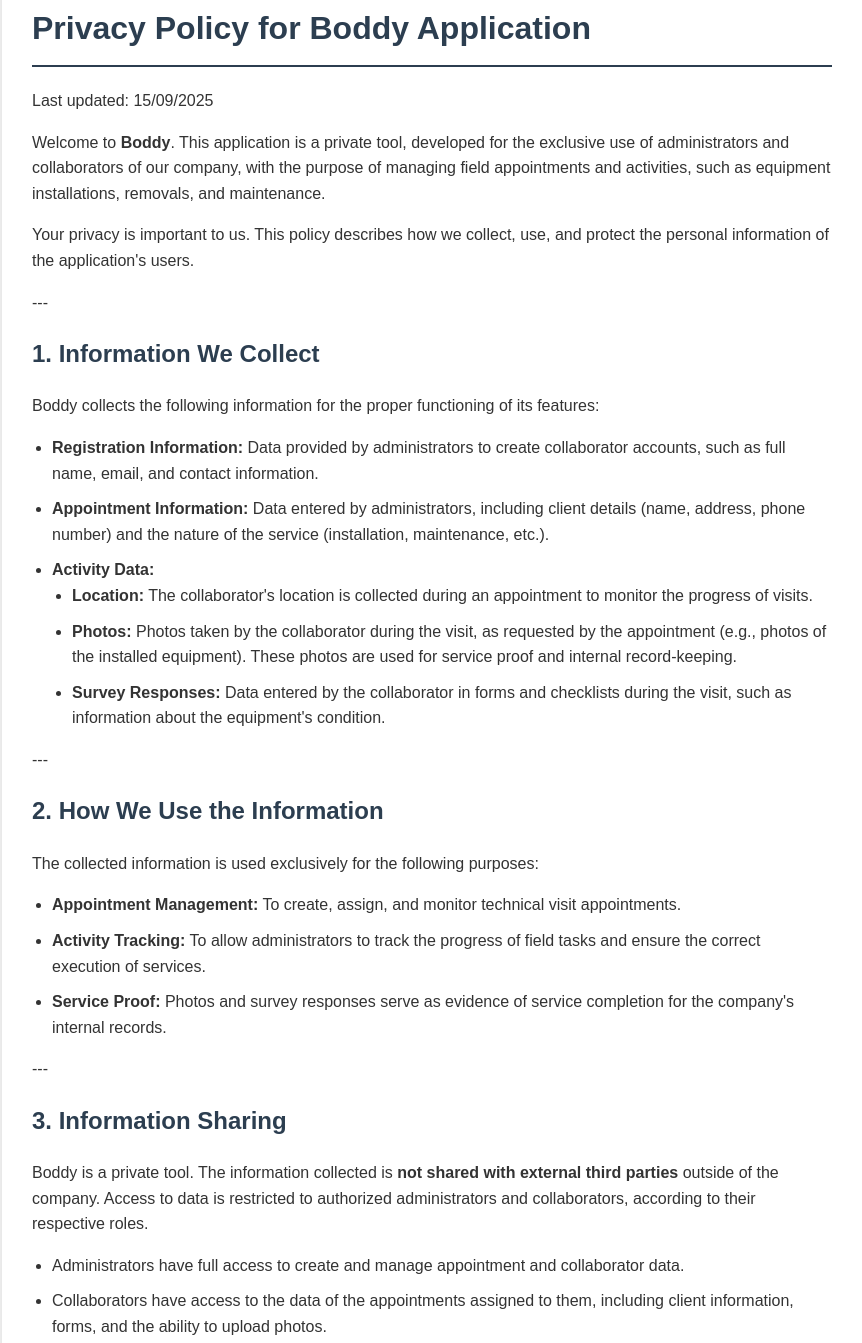
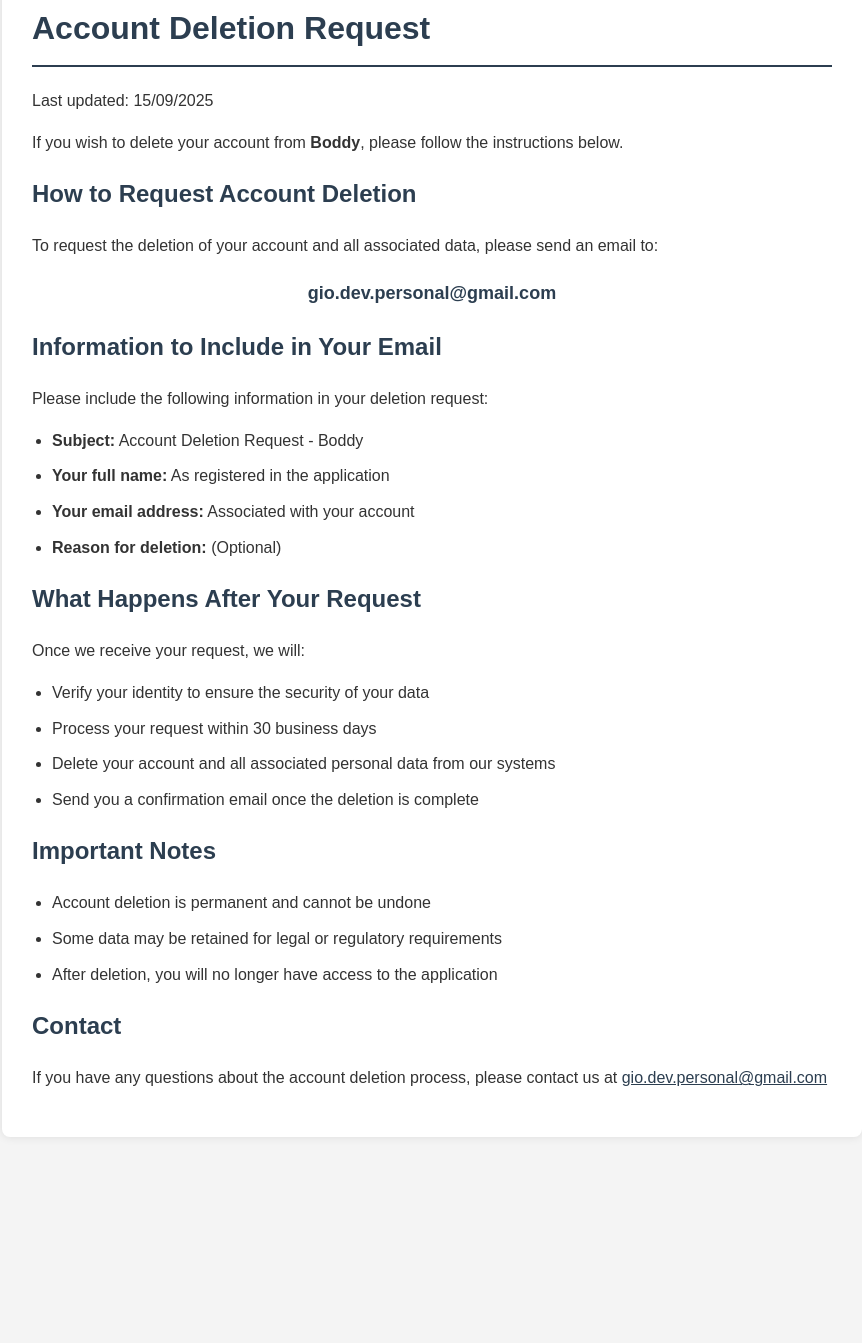
Before and after one commit to GiovaneLopes/boddy-docs, a plain HTML site: page index.html in a window 1280 px wide. Shown: the part 68-1411 px from the top of the page, without its empty margins (208-1070 px from the left). After the commit the page ends 1225 px from the top, so only its background shows below. Drawn offline with Linux system fonts and the light colour scheme.

Commit message:
Creates account dele page

```diff
--- a/index.html
+++ b/index.html
@@ -3,7 +3,7 @@
 <head>
     <meta charset="UTF-8">
     <meta name="viewport" content="width=device-width, initial-scale=1.0">
-    <title>Privacy Policy - Boddy</title>
+    <title>Account Delete - Boddy</title>
     <style>
         body {
             font-family: Arial, sans-serif;
@@ -40,66 +40,50 @@
 <body>
 
 <div class="container">
-    <h1>Privacy Policy for Boddy Application</h1>
+    <h1>Account Deletion Request</h1>
     <p>Last updated: 15/09/2025</p>
 
-    <p>Welcome to <strong>Boddy</strong>. This application is a private tool, developed for the exclusive use of administrators and collaborators of our company, with the purpose of managing field appointments and activities, such as equipment installations, removals, and maintenance.</p>
-    <p>Your privacy is important to us. This policy describes how we collect, use, and protect the personal information of the application's users.</p>
+    <p>If you wish to delete your account from <strong>Boddy</strong>, please follow the instructions below.</p>
 
-    ---
+    <h2>How to Request Account Deletion</h2>
+    <p>To request the deletion of your account and all associated data, please send an email to:</p>
 
-    <h2>1. Information We Collect</h2>
-    <p>Boddy collects the following information for the proper functioning of its features:</p>
+    <p style="text-align: center; margin: 20px 0;">
+        <strong style="font-size: 18px;">
+            <a href="mailto:gio.dev.personal@gmail.com?subject=Account%20Deletion%20Request%20-%20Boddy"
+               style="color: #2c3e50; text-decoration: none;">
+                gio.dev.personal@gmail.com
+            </a>
+        </strong>
+    </p>
+
+    <h2>Information to Include in Your Email</h2>
+    <p>Please include the following information in your deletion request:</p>
     <ul>
-        <li><strong>Registration Information:</strong> Data provided by administrators to create collaborator accounts, such as full name, email, and contact information.</li>
-        <li><strong>Appointment Information:</strong> Data entered by administrators, including client details (name, address, phone number) and the nature of the service (installation, maintenance, etc.).</li>
-        <li><strong>Activity Data:</strong>
-            <ul>
-                <li><strong>Location:</strong> The collaborator's location is collected during an appointment to monitor the progress of visits.</li>
-                <li><strong>Photos:</strong> Photos taken by the collaborator during the visit, as requested by the appointment (e.g., photos of the installed equipment). These photos are used for service proof and internal record-keeping.</li>
-                <li><strong>Survey Responses:</strong> Data entered by the collaborator in forms and checklists during the visit, such as information about the equipment's condition.</li>
-            </ul>
-        </li>
+        <li><strong>Subject:</strong> Account Deletion Request - Boddy</li>
+        <li><strong>Your full name:</strong> As registered in the application</li>
+        <li><strong>Your email address:</strong> Associated with your account</li>
+        <li><strong>Reason for deletion:</strong> (Optional)</li>
     </ul>
 
-    ---
-
-    <h2>2. How We Use the Information</h2>
-    <p>The collected information is used exclusively for the following purposes:</p>
+    <h2>What Happens After Your Request</h2>
+    <p>Once we receive your request, we will:</p>
     <ul>
-        <li><strong>Appointment Management:</strong> To create, assign, and monitor technical visit appointments.</li>
-        <li><strong>Activity Tracking:</strong> To allow administrators to track the progress of field tasks and ensure the correct execution of services.</li>
-        <li><strong>Service Proof:</strong> Photos and survey responses serve as evidence of service completion for the company's internal records.</li>
+        <li>Verify your identity to ensure the security of your data</li>
+        <li>Process your request within 30 business days</li>
+        <li>Delete your account and all associated personal data from our systems</li>
+        <li>Send you a confirmation email once the deletion is complete</li>
     </ul>
 
-    ---
-
-    <h2>3. Information Sharing</h2>
-    <p>Boddy is a private tool. The information collected is <strong>not shared with external third parties</strong> outside of the company. Access to data is restricted to authorized administrators and collaborators, according to their respective roles.</p>
+    <h2>Important Notes</h2>
     <ul>
-        <li>Administrators have full access to create and manage appointment and collaborator data.</li>
-        <li>Collaborators have access to the data of the appointments assigned to them, including client information, forms, and the ability to upload photos.</li>
+        <li>Account deletion is permanent and cannot be undone</li>
+        <li>Some data may be retained for legal or regulatory requirements</li>
+        <li>After deletion, you will no longer have access to the application</li>
     </ul>
 
-    ---
-
-    <h2>4. Data Retention and Security</h2>
-    <p>Information is stored on secure servers and protected by technical and administrative measures to prevent unauthorized access, loss, or alteration. We retain data for as long as necessary to fulfill the purposes described in this policy or as required by law.</p>
-
-    ---
-
-    <h2>5. Your Rights</h2>
-    <p>As an application user (collaborator or administrator), you can request access to your personal information, as well as the correction or deletion of data, by contacting the company's administration.</p>
-
-    ---
-
-    <h2>6. Changes to This Policy</h2>
-    <p>We may update this Privacy Policy periodically. We will notify you of any changes by publishing the new policy on this page. We recommend that you review it frequently.</p>
-
-    ---
-
-    <h2>7. Contact</h2>
-    <p>For any questions about this policy, please contact your company's administration team.</p>
+    <h2>Contact</h2>
+    <p>If you have any questions about the account deletion process, please contact us at <a href="mailto:gio.dev.personal@gmail.com" style="color: #2c3e50;">gio.dev.personal@gmail.com</a></p>
 
 </div>
 
```
Also changed, not shown: 1 other file.
